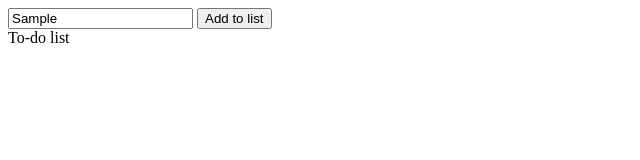
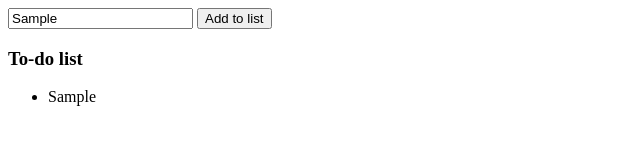
Before and after one commit to MariaTheCoder/toDoList2022, a plain HTML site: page index.html in a window 1280 px wide. Both pictures are taken after typing "Sample" into the empty fields and a click on the button "Add to list". Shown: the whole page, without its empty margins (0-640 px from the left). Drawn offline with Linux system fonts and the light colour scheme.

Commit message:
fix structural problem with function to create new items on the to-do list

```diff
--- a/index.html
+++ b/index.html
@@ -12,6 +12,9 @@
       <input id="input-item" type="text" class="name" />
       <button id="create-list-button">Add to list</button>
     </div>
-    <div id="list-container" class="list-container"></div>
+    <div id="list-container" class="list-container">
+      <h3>To-do list</h3>
+      <ul id="list"></ul>
+    </div>
   </body>
 </html>
--- a/index.js
+++ b/index.js
@@ -3,7 +3,7 @@ const createListButton = document.getElementById("create-list-button");
 const inputItem = document.getElementById("input-item");
 
 createListButton.addEventListener("click", () => {
-  createHeader();
+  createListItem();
 });
 
 function createHeader() {
@@ -11,3 +11,10 @@ function createHeader() {
   header.innerText = "To-do list";
   listContainer.appendChild(header);
 }
+
+function createListItem() {
+  const list = document.getElementById("list");
+  const item = document.createElement("li");
+  item.innerText = inputItem.value;
+  list.appendChild(item);
+}
```
